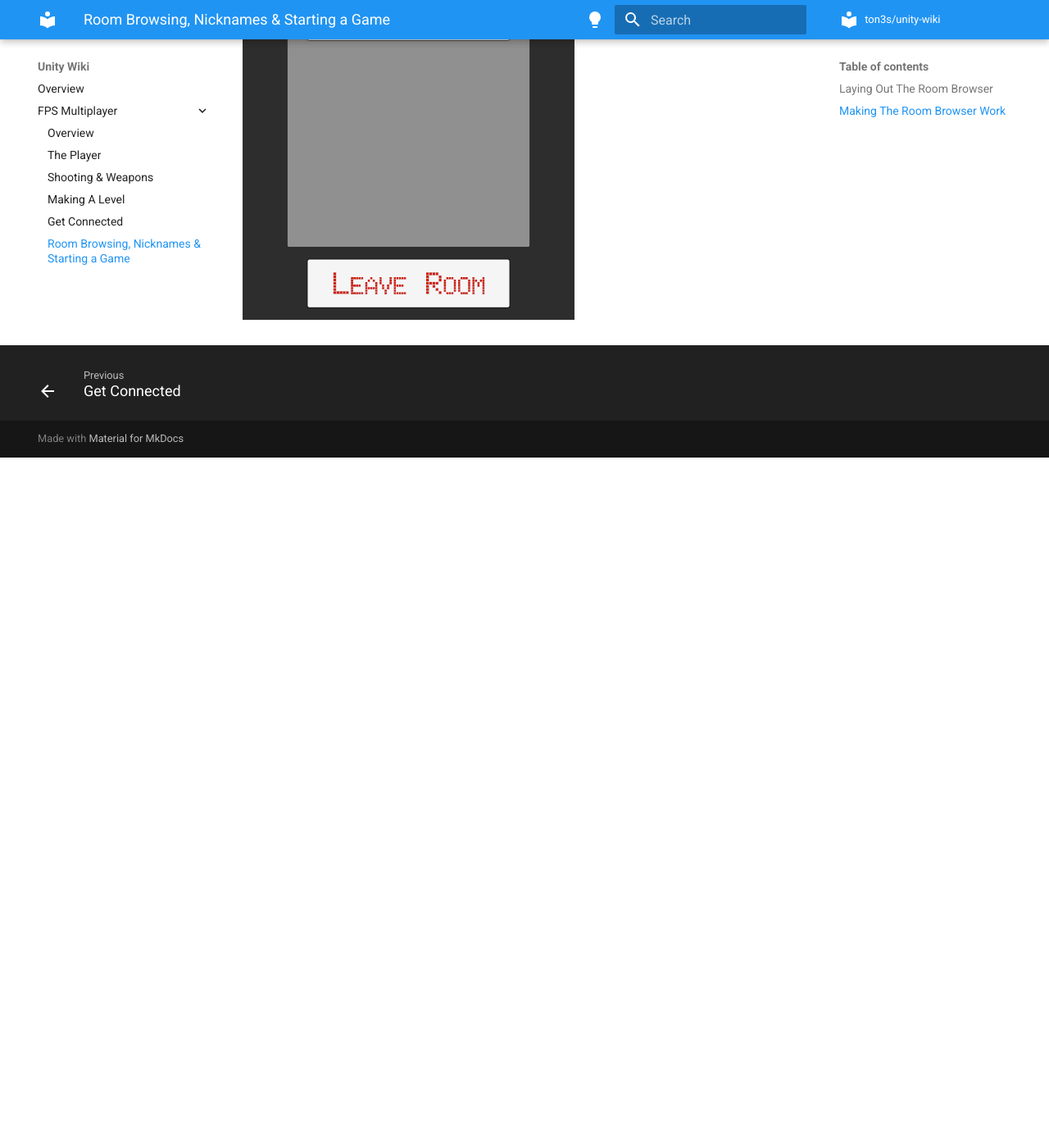
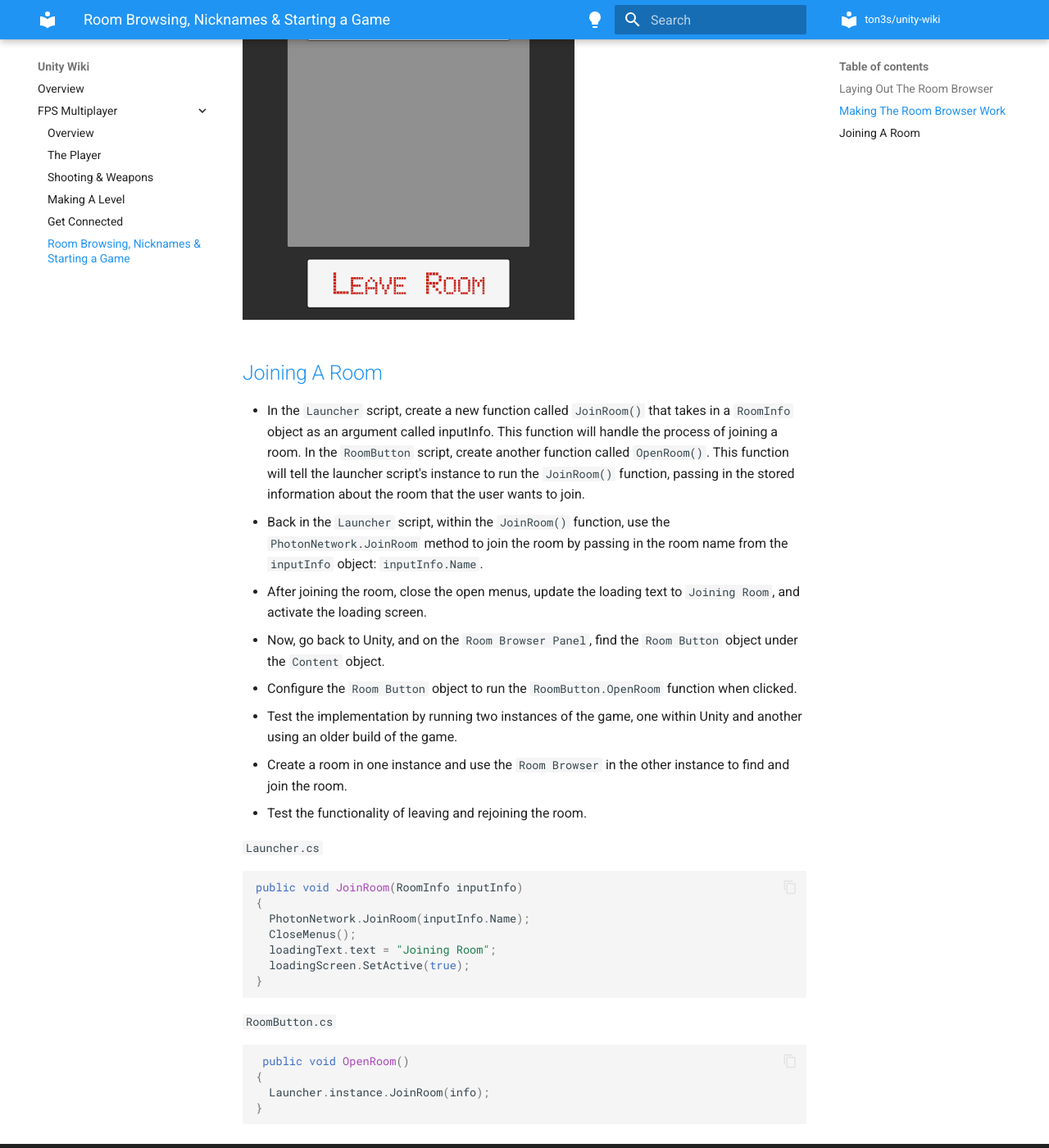
Before and after one commit to ton3s/unity-wiki, an MkDocs documentation site: the page built from docs/fps-multiplayer/starting-game.md, in a window 1280 px wide and 1400 px high, scrolled down 3813 px. Shown: the whole window at 82% size. Built offline with MkDocs 1.6.1 and Material for MkDocs 9.7.7, drawn with Linux system fonts in a browser that asks for light colours; before the commit the page ends 4371 px from its top, so only the background shows below that.

Commit message:
Add video 42

````diff
--- a/docs/fps-multiplayer/starting-game.md
+++ b/docs/fps-multiplayer/starting-game.md
@@ -129,3 +129,36 @@ void RoomListButtonUpdate(Dictionary<string, RoomInfo> cachedRoomList)
 - Test the game in Unity to ensure the room buttons are created, updated, and destroyed correctly when browsing available rooms.
 
 ![Find Room](images/find-room.png)
+
+## [Joining A Room](https://www.udemy.com/course/unity-online-multiplayer/learn/lecture/25987990#questions)
+
+- In the `Launcher` script, create a new function called `JoinRoom()` that takes in a `RoomInfo` object as an argument called inputInfo. This function will handle the process of joining a room.
+  In the `RoomButton` script, create another function called `OpenRoom()`. This function will tell the launcher script's instance to run the `JoinRoom()` function, passing in the stored information about the room that the user wants to join.
+- Back in the `Launcher` script, within the `JoinRoom()` function, use the `PhotonNetwork.JoinRoom` method to join the room by passing in the room name from the `inputInfo` object: `inputInfo.Name`.
+- After joining the room, close the open menus, update the loading text to `Joining Room`, and activate the loading screen.
+- Now, go back to Unity, and on the `Room Browser Panel`, find the `Room Button` object under the `Content` object.
+- Configure the `Room Button` object to run the `RoomButton.OpenRoom` function when clicked.
+- Test the implementation by running two instances of the game, one within Unity and another using an older build of the game.
+- Create a room in one instance and use the `Room Browser` in the other instance to find and join the room.
+- Test the functionality of leaving and rejoining the room.
+
+`Launcher.cs`
+
+```cs
+public void JoinRoom(RoomInfo inputInfo)
+{
+  PhotonNetwork.JoinRoom(inputInfo.Name);
+  CloseMenus();
+  loadingText.text = "Joining Room";
+  loadingScreen.SetActive(true);
+}
+```
+
+`RoomButton.cs`
+
+```cs
+ public void OpenRoom()
+{
+  Launcher.instance.JoinRoom(info);
+}
+```
````
